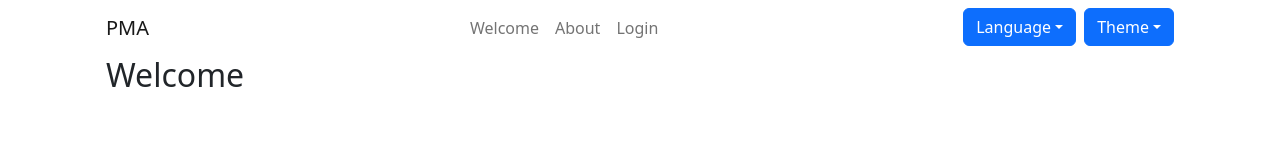
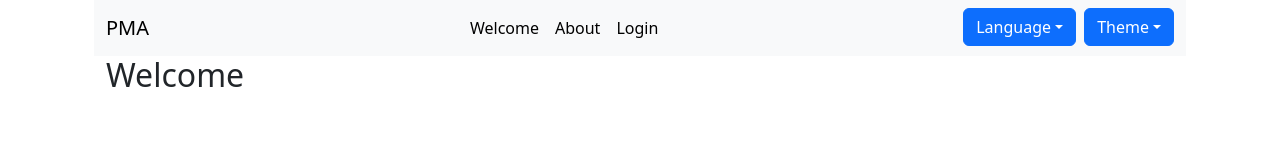
Before and after one commit to emp74ark/pma, a React (Create React App) app: page / in a window 1280 px wide. Shown: the top 160 px of the page. Built offline with nearby package versions, Linux system fonts and the light colour scheme.

Commit message:
fix: change color for header in dark mode to the same as footer

```diff
--- a/src/components/Header/Header.common.tsx
+++ b/src/components/Header/Header.common.tsx
@@ -1,22 +1,34 @@
 import { FC } from 'react';
-import { Button, Container, Nav, Navbar } from 'react-bootstrap';
+import { useSelector } from 'react-redux';
+
 import { NavLink } from 'react-router-dom';
 import { commonRoutes } from '../../routes/Routes';
+import { RootState } from '../../redux/store';
 
 export const NavCommon: FC = () => {
+  const { theme } = useSelector((state: RootState) => state.setting);
+  const colorText = theme === 'dark' ? 'white' : 'black';
   return (
     <>
       {commonRoutes.map(({ title, path }) => (
         <NavLink
           key={path}
-          className={({ isActive }) => (isActive ? 'nav-link text-decoration-none' : 'nav-link')}
+          className={({ isActive }) =>
+            isActive
+              ? `nav-link text-decoration-none text-${colorText}`
+              : `nav-link text-${colorText}`
+          }
           to={path}
         >
           {title}
         </NavLink>
       ))}
       <NavLink
-        className={({ isActive }) => (isActive ? 'nav-link text-decoration-none' : 'nav-link')}
+        className={({ isActive }) =>
+          isActive
+            ? `nav-link text-decoration-none text-${colorText}`
+            : `nav-link text-${colorText}`
+        }
         to="/auth"
       >
         Login
--- a/src/components/Header/Header.tsx
+++ b/src/components/Header/Header.tsx
@@ -11,7 +11,7 @@ export const Header: FC = () => {
   const { login } = useSelector((state: RootState) => state.auth);
   const { theme } = useSelector((state: RootState) => state.setting);
   const dispatch = useDispatch();
-
+  const colorText = theme === 'dark' ? 'white' : 'black';
   const selectLocaleHandler = (key: string | null) => {
     const value = key ? key : 'en';
     dispatch(toggleLocale(value));
@@ -27,9 +27,9 @@ export const Header: FC = () => {
   }, [theme]);
 
   return (
-    <Navbar collapseOnSelect expand="lg" variant={theme}>
+    <Navbar collapseOnSelect expand="lg" className={`bg-${theme} text-${colorText}`}>
       <Container fluid>
-        <Navbar.Brand>PMA</Navbar.Brand>
+        <Navbar.Brand className={`text-${colorText}`}>PMA</Navbar.Brand>
         <Navbar.Toggle aria-controls="responsive-navbar-nav" />
         <Navbar.Offcanvas
           id="offcanvasNavbar-expand-lg"
```
